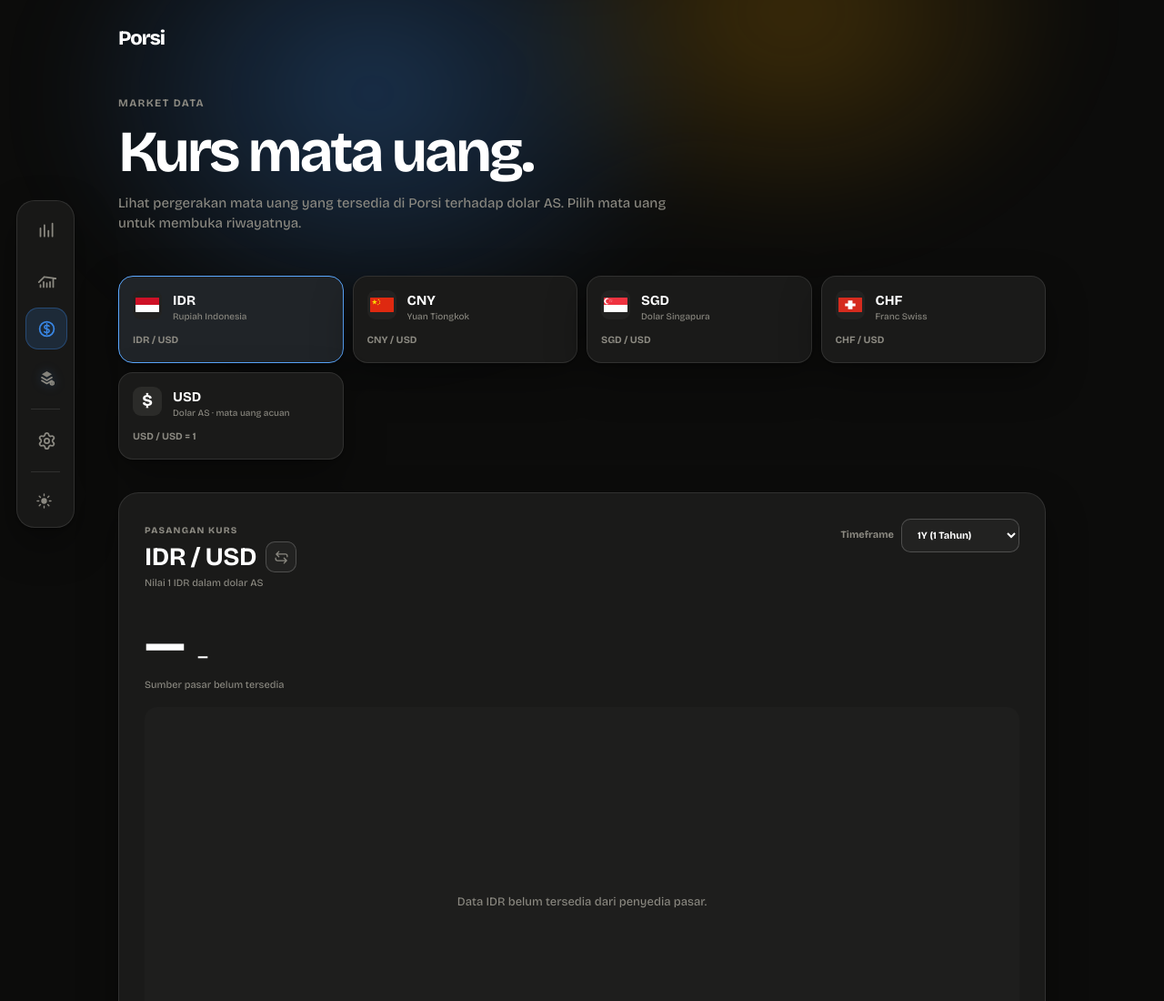
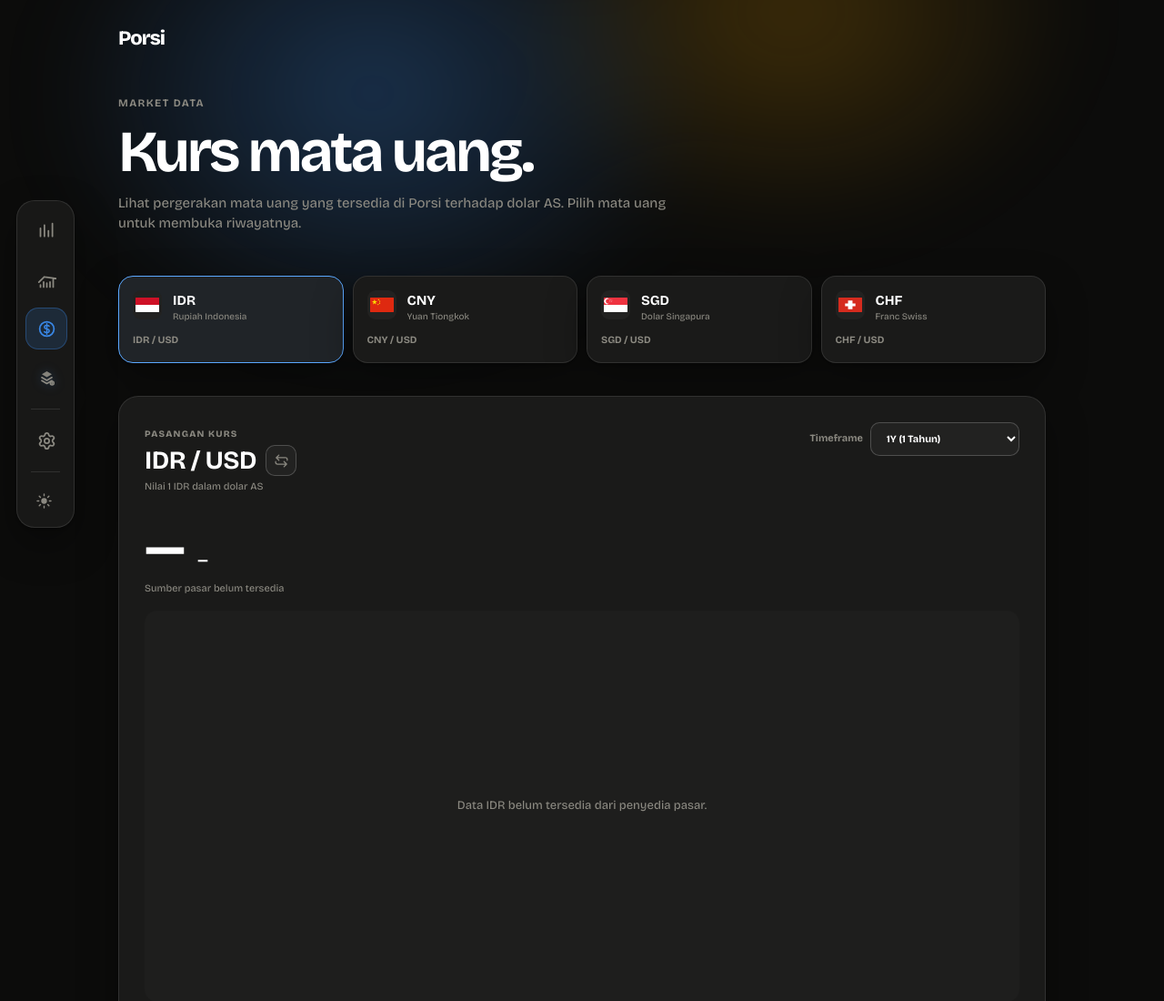
Before and after one commit to ariefzzz5421/rebalance-portfolio, a website: page currencies.html in a window 1280 px wide. Shown: the top 1100 px of the page at 91% size. Drawn offline with Linux system fonts and the light colour scheme; no server answers.

Commit message:
Simplify currency selector and label live chart price

```diff
--- a/assets/css/currencies-page.css
+++ b/assets/css/currencies-page.css
@@ -3,17 +3,16 @@
 .currencies-page__intro h1{margin:8px 0;font-size:clamp(2.2rem,5vw,4.1rem);letter-spacing:-.055em}
 .currencies-page__intro p{max-width:640px;color:var(--muted);font-size:clamp(13px,1.5vw,15px)}
 .currencies-page__grid{display:grid;grid-template-columns:repeat(auto-fit,minmax(min(100%,210px),1fr));gap:10px;margin-bottom:18px}
-.currencies-page__choice,.currencies-page__base{display:grid;grid-template-columns:34px minmax(0,1fr);column-gap:10px;row-gap:10px;min-width:0;padding:15px;border:1px solid var(--line);border-radius:16px;background:var(--surface);color:var(--ink);text-align:left;box-shadow:var(--shadow)}
+.currencies-page__choice{display:grid;grid-template-columns:34px minmax(0,1fr);column-gap:10px;row-gap:10px;min-width:0;padding:15px;border:1px solid var(--line);border-radius:16px;background:var(--surface);color:var(--ink);text-align:left;box-shadow:var(--shadow)}
 .currencies-page__choice{cursor:pointer;transition:transform .16s ease,border-color .16s ease,background .16s ease}
 .currencies-page__choice:hover{transform:translateY(-2px);border-color:var(--currency-color)}
 .currencies-page__choice.is-active{border-color:var(--currency-color);background:color-mix(in oklab,var(--currency-color) 8%,var(--surface))}
 .currencies-page__choice:focus-visible,.currencies-page__panel select:focus-visible{outline:2px solid var(--accent);outline-offset:2px}
 .currencies-page__choice img{width:32px;height:32px;padding:3px;border-radius:9px;object-fit:contain;background:var(--surface-2)}
-.currencies-page__choice span,.currencies-page__base span:not(.currencies-page__usd){min-width:0}
-.currencies-page__choice strong,.currencies-page__base strong{display:block;font-size:15px}
-.currencies-page__choice small,.currencies-page__base small{display:block;overflow:hidden;text-overflow:ellipsis;white-space:nowrap;color:var(--muted);font-size:10px}
-.currencies-page__choice b,.currencies-page__base b{grid-column:1/-1;color:var(--muted);font-size:11px;font-weight:700}
-.currencies-page__usd{display:grid;place-items:center;width:32px;height:32px;border-radius:9px;background:var(--surface-3);font-size:18px;font-weight:800}
+.currencies-page__choice span{min-width:0}
+.currencies-page__choice strong{display:block;font-size:15px}
+.currencies-page__choice small{display:block;overflow:hidden;text-overflow:ellipsis;white-space:nowrap;color:var(--muted);font-size:10px}
+.currencies-page__choice b{grid-column:1/-1;color:var(--muted);font-size:11px;font-weight:700}
 .currencies-page__panel{padding:clamp(18px,3vw,28px);border:1px solid var(--line);border-radius:22px;background:var(--surface);box-shadow:var(--shadow)}
 .currencies-page__panel-top{display:flex;align-items:start;justify-content:space-between;gap:16px}
 .currencies-page__pair{display:flex;align-items:center;gap:10px}
@@ -34,6 +33,8 @@
 .currencies-page__asof{margin:6px 0 16px}
 .currencies-page__chart-wrap{position:relative;height:clamp(280px,42vw,430px);border-radius:14px;background:color-mix(in oklab,var(--surface-2) 48%,var(--surface))}
 #currency-chart{display:block;width:100%;height:100%;touch-action:pan-y}
+.currencies-page__edge{position:absolute;z-index:2;max-width:calc(100% - 18px);padding:5px 7px;border-radius:6px;background:var(--currency-color,var(--accent));color:#0b1624;font-size:11px;font-weight:800;font-variant-numeric:tabular-nums;white-space:nowrap;pointer-events:none;box-shadow:0 3px 14px rgba(0,0,0,.22)}
+.currencies-page__edge[hidden]{display:none}
 .currencies-page__state{position:absolute;inset:0;display:grid;place-items:center;padding:20px;color:var(--muted);font-size:13px;text-align:center}
 .currencies-page__state[hidden]{display:none}
 .currencies-page__tooltip{position:absolute;z-index:1;display:none;flex-direction:column;gap:3px;min-width:175px;padding:10px;border:1px solid var(--line-strong);border-radius:10px;background:var(--surface-2);box-shadow:var(--shadow);color:var(--ink);font-size:11px;pointer-events:none;transform:translate(-50%,-110%)}
--- a/assets/js/currencies-page.js
+++ b/assets/js/currencies-page.js
@@ -12,11 +12,12 @@
   const formatRate = value => new Intl.NumberFormat('id-ID', { maximumFractionDigits: reversed ? (active.code === 'IDR' ? 2 : 4) : (active.code === 'IDR' ? 8 : 5), minimumFractionDigits: reversed ? 0 : (active.code === 'IDR' ? 6 : 2) }).format(value);
   const pair = item => reversed ? `USD / ${item.code}` : `${item.code} / USD`;
   const rateText = value => reversed ? `1 USD = ${active.code} ${formatRate(value)}` : `1 ${active.code} = $${formatRate(value)}`;
+  const edgeRate = value => reversed ? `${active.code} ${formatRate(value)}` : `$${formatRate(value)}`;
   const percent = value => `${value > 0 ? '+' : ''}${new Intl.NumberFormat('id-ID', { maximumFractionDigits: 2, minimumFractionDigits: 2 }).format(value)}%`;
   const date = time => new Date(time).toLocaleString('id-ID', ['1H', '1D', '1W'].includes(range) ? { day: 'numeric', month: 'short', hour: '2-digit', minute: '2-digit' } : { day: 'numeric', month: 'short', year: 'numeric' });
 
   function renderCards() {
-    $('currency-grid').innerHTML = currencies.map(item => `<button type="button" class="currencies-page__choice${active.code === item.code ? ' is-active' : ''}" data-currency="${item.code}" aria-pressed="${active.code === item.code}" style="--currency-color:${item.color}"><img src="assets/flags/${item.flag}.svg" width="32" height="32" alt=""><span><strong>${item.code}</strong><small>${item.name}</small></span><b>${pair(item)}</b></button>`).join('') + '<div class="currencies-page__base"><span class="currencies-page__usd">$</span><span><strong>USD</strong><small>Dolar AS · mata uang acuan</small></span><b>USD / USD = 1</b></div>';
+    $('currency-grid').innerHTML = currencies.map(item => `<button type="button" class="currencies-page__choice${active.code === item.code ? ' is-active' : ''}" data-currency="${item.code}" aria-pressed="${active.code === item.code}" style="--currency-color:${item.color}"><img src="assets/flags/${item.flag}.svg" width="32" height="32" alt=""><span><strong>${item.code}</strong><small>${item.name}</small></span><b>${pair(item)}</b></button>`).join('');
   }
 
   function setState(message) { $('currency-state').textContent = message; $('currency-state').hidden = !message; }
@@ -61,10 +62,11 @@
     const canvas = $('currency-chart'), width = Math.max(1, canvas.clientWidth), height = Math.max(1, canvas.clientHeight), dpr = Math.min(devicePixelRatio || 1, 2);
     canvas.width = Math.round(width * dpr); canvas.height = Math.round(height * dpr);
     const ctx = canvas.getContext('2d'); ctx.setTransform(dpr, 0, 0, dpr, 0, 0); ctx.clearRect(0, 0, width, height);
-    if (points.length < 2) return;
+    const edge = $('currency-edge');
+    if (points.length < 2) { edge.hidden = true; return; }
     const sample = points.length > 480 ? points.filter((_, index) => index % Math.ceil(points.length / 480) === 0 || index === points.length - 1) : points;
     const values = sample.map(p => p.v), low = Math.min(...values), high = Math.max(...values), extra = Math.max((high - low) * .12, high * .0001);
-    const pad = { left: 12, right: width < 500 ? 76 : 92, top: 20, bottom: 35 };
+    const pad = { left: 12, right: width < 500 ? 106 : 116, top: 20, bottom: 35 };
     geometry = { width, height, pad, min: low - extra, max: high + extra, sample, plotWidth: width - pad.left - pad.right, plotHeight: height - pad.top - pad.bottom };
     const g = geometry, x = p => pad.left + (p.t - sample[0].t) / (sample[sample.length - 1].t - sample[0].t) * g.plotWidth, y = p => pad.top + (g.max - p.v) / (g.max - g.min) * g.plotHeight;
     const css = getComputedStyle(document.documentElement), muted = css.getPropertyValue('--muted').trim(), line = css.getPropertyValue('--line').trim();
@@ -73,7 +75,9 @@
     ctx.textBaseline = 'top'; [sample[0], sample[Math.floor((sample.length - 1) / 2)], sample[sample.length - 1]].forEach((p, i) => { if (width < 450 && i === 1) return; ctx.textAlign = i === 0 ? 'left' : i === 2 ? 'right' : 'center'; ctx.fillText(date(p.t), x(p), height - pad.bottom + 10); });
     ctx.beginPath(); sample.forEach((p, i) => i ? ctx.lineTo(x(p), y(p)) : ctx.moveTo(x(p), y(p))); ctx.strokeStyle = active.color; ctx.lineWidth = 3.5; ctx.lineJoin = 'round'; ctx.lineCap = 'round'; ctx.stroke();
     const index = hovered == null ? sample.length - 1 : Math.min(sample.length - 1, hovered), point = sample[index], px = x(point), py = y(point);
+    ctx.save(); ctx.setLineDash([4, 4]); ctx.strokeStyle = active.color; ctx.globalAlpha = .4; ctx.beginPath(); ctx.moveTo(px, py); ctx.lineTo(width - pad.right, py); ctx.stroke(); ctx.restore();
     ctx.fillStyle = active.color; ctx.beginPath(); ctx.arc(px, py, hovered == null ? 4.5 : 6, 0, Math.PI * 2); ctx.fill();
+    edge.hidden = false; edge.textContent = edgeRate(point.v); edge.style.left = `${width - pad.right + 6}px`; edge.style.top = `${Math.max(7, Math.min(height - 34, py - 13))}px`; edge.style.setProperty('--currency-color', active.color);
     const tooltip = $('currency-tooltip');
     if (hovered != null) { tooltip.innerHTML = `<strong>${rateText(point.v)}</strong><span>${date(point.t)}</span>`; tooltip.style.left = `${Math.max(88, Math.min(width - 88, px))}px`; tooltip.style.top = `${Math.max(74, py)}px`; tooltip.classList.add('is-visible'); tooltip.setAttribute('aria-hidden', 'false'); }
     else { tooltip.classList.remove('is-visible'); tooltip.setAttribute('aria-hidden', 'true'); }
--- a/currencies.html
+++ b/currencies.html
@@ -33,6 +33,7 @@
       <p class="currencies-page__asof" id="currency-asof">Memuat data pasar…</p>
       <div class="currencies-page__chart-wrap">
         <canvas id="currency-chart" tabindex="0" aria-label="Grafik kurs interaktif. Gunakan panah kiri dan kanan untuk membaca tiap titik."></canvas>
+        <div class="currencies-page__edge" id="currency-edge" aria-hidden="true" hidden></div>
         <div class="currencies-page__state" id="currency-state" role="status">Memuat histori kurs…</div>
         <div class="currencies-page__tooltip" id="currency-tooltip" aria-hidden="true"></div>
       </div>
```
Also changed, not shown: README.md.
